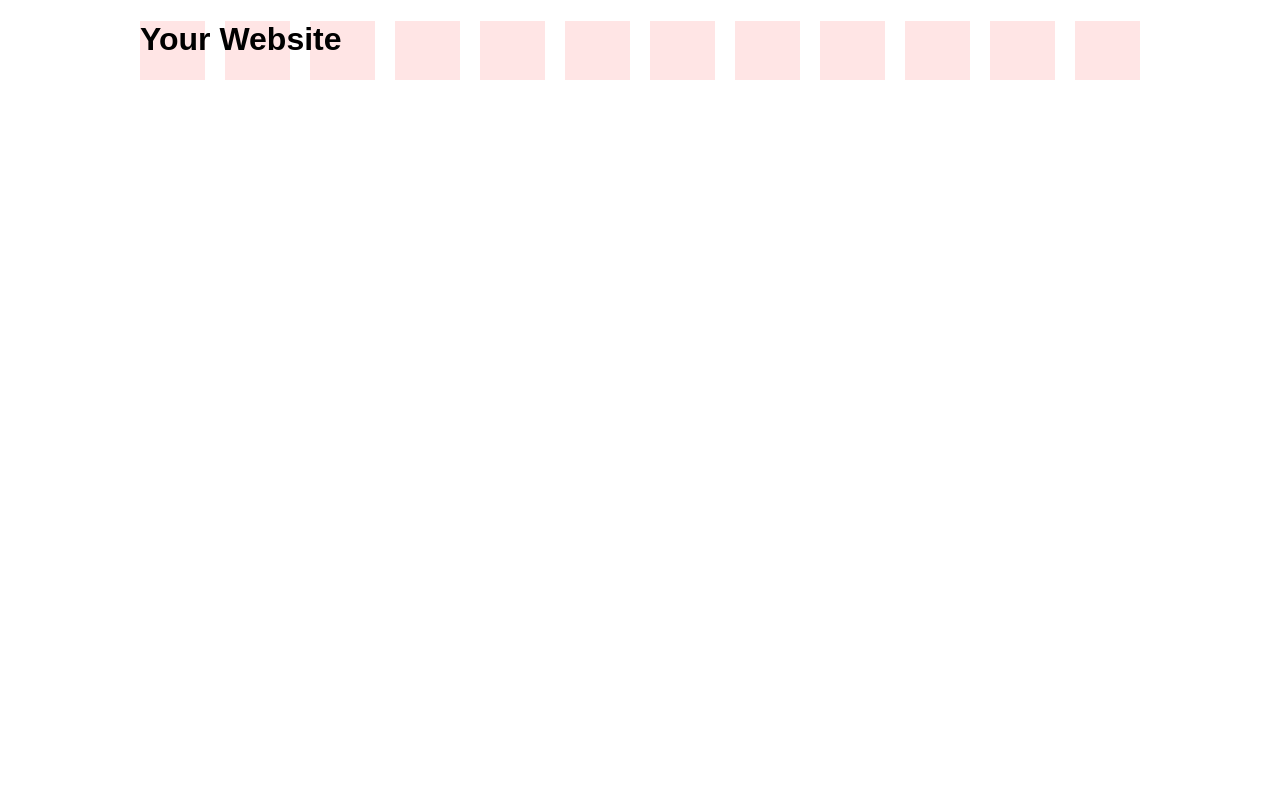
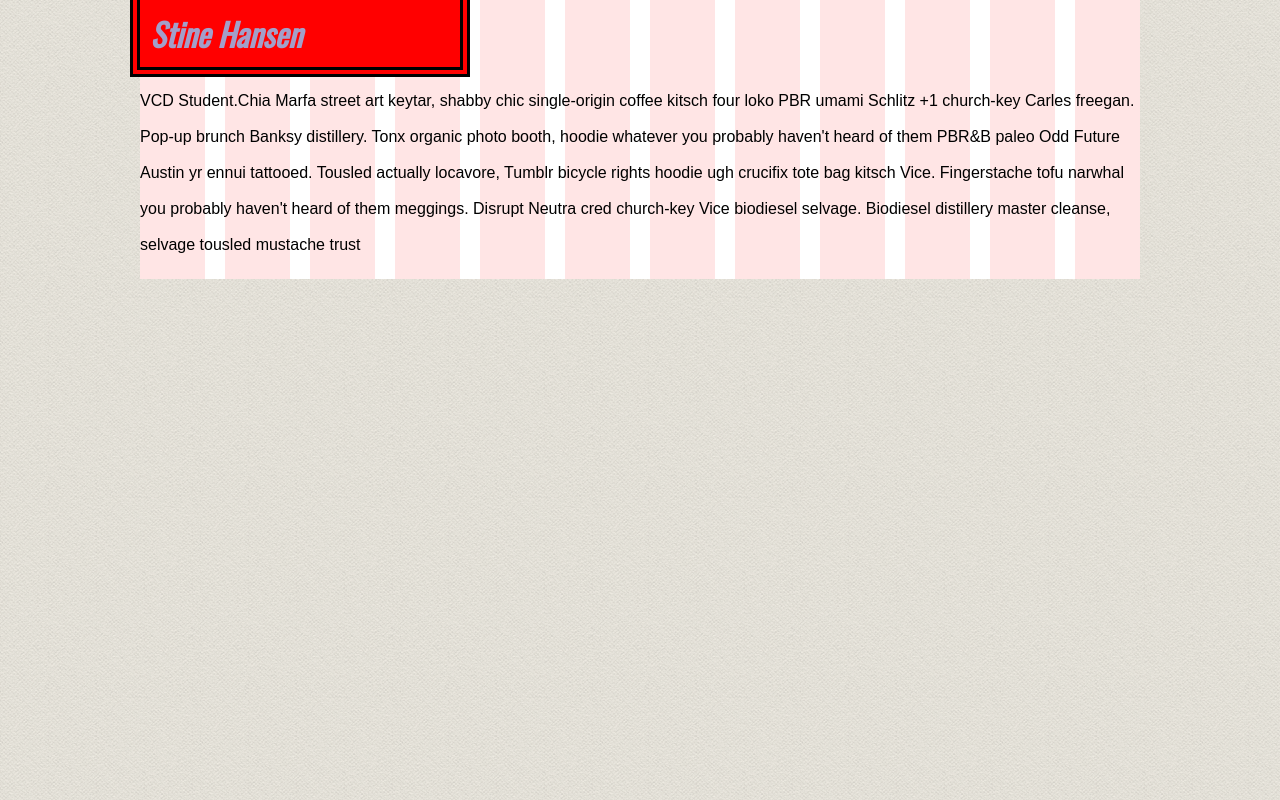
Before and after one commit to cstineyb/p1-bio-old, a plain HTML site: page index.html in a window 1280 px wide. Drawn offline with nearby package versions, Linux system fonts and the light colour scheme.

Commit message:
css styling
bg, colors, styling

```diff
--- a/css/styles.css
+++ b/css/styles.css
@@ -1,5 +1,22 @@
 /* Your Website Styles */
+body {background:   url("../img/bg.png") #C5C99F;
+}
 
+h1	{
+	font-family: 'Oswald', cursive;
+	color: #A39FC9;
+	font-style: italic;
+
+	background: red;
+	padding: 10px;
+	border: 10px black double;
+	width: 300px;
+	margin: -10px;
+}
+
+	p {
+		line-height: 36px;
+	}
 
 /* Show Grid */
 .showgrid {
--- a/index.html
+++ b/index.html
@@ -2,13 +2,14 @@
 <html lang="en">
 <head>
   <meta charset="UTF-8" />
-  <title>Your Website</title>
+  <title>P1 Bio Stine Hansen</title>
 
  <link rel="icon" href="favicon.ico">
 
   <link rel="stylesheet" href="css/normalize.css">
   <link rel="stylesheet" href="css/grid.css">
   <link rel="stylesheet" href="css/styles.css">
+  <link href='http://fonts.googleapis.com/css?family=Oswald' rel='stylesheet' type='text/css'>
 
 </head>
 <body>
@@ -16,7 +17,13 @@
 	<div class="container showgrid">
 
 		<!-- Your Content -->
-		<h1>Your Website</h1>
+		<h1>Stine Hansen</h1>
+		<p>VCD Student.Chia Marfa street art keytar, shabby chic single-origin coffee kitsch four loko PBR umami Schlitz +1 church-key Carles freegan. Pop-up brunch Banksy distillery. Tonx organic photo booth, hoodie whatever you probably haven't heard of them PBR&B paleo Odd Future Austin yr ennui tattooed. Tousled actually locavore, Tumblr bicycle rights hoodie ugh crucifix tote bag kitsch Vice. Fingerstache tofu narwhal you probably haven't heard of them meggings. Disrupt Neutra cred church-key Vice biodiesel selvage. Biodiesel distillery master cleanse, selvage tousled mustache trust </p>
+
+	<div>
+		</div>
+
+
 
 		<!-- Clearfix -->
 		<div class="clear"></div>
```
Also changed, not shown: img/bg.png (added).
